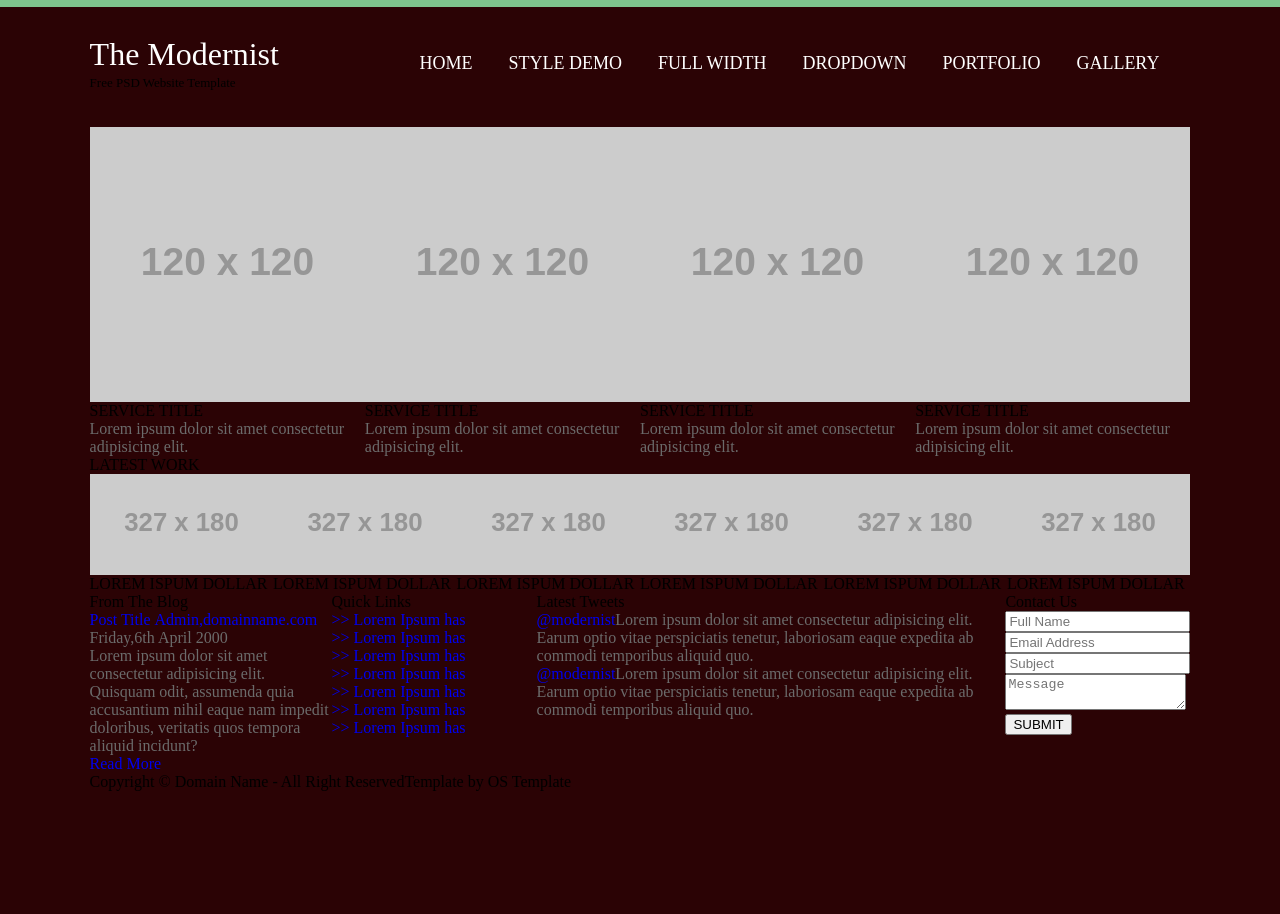
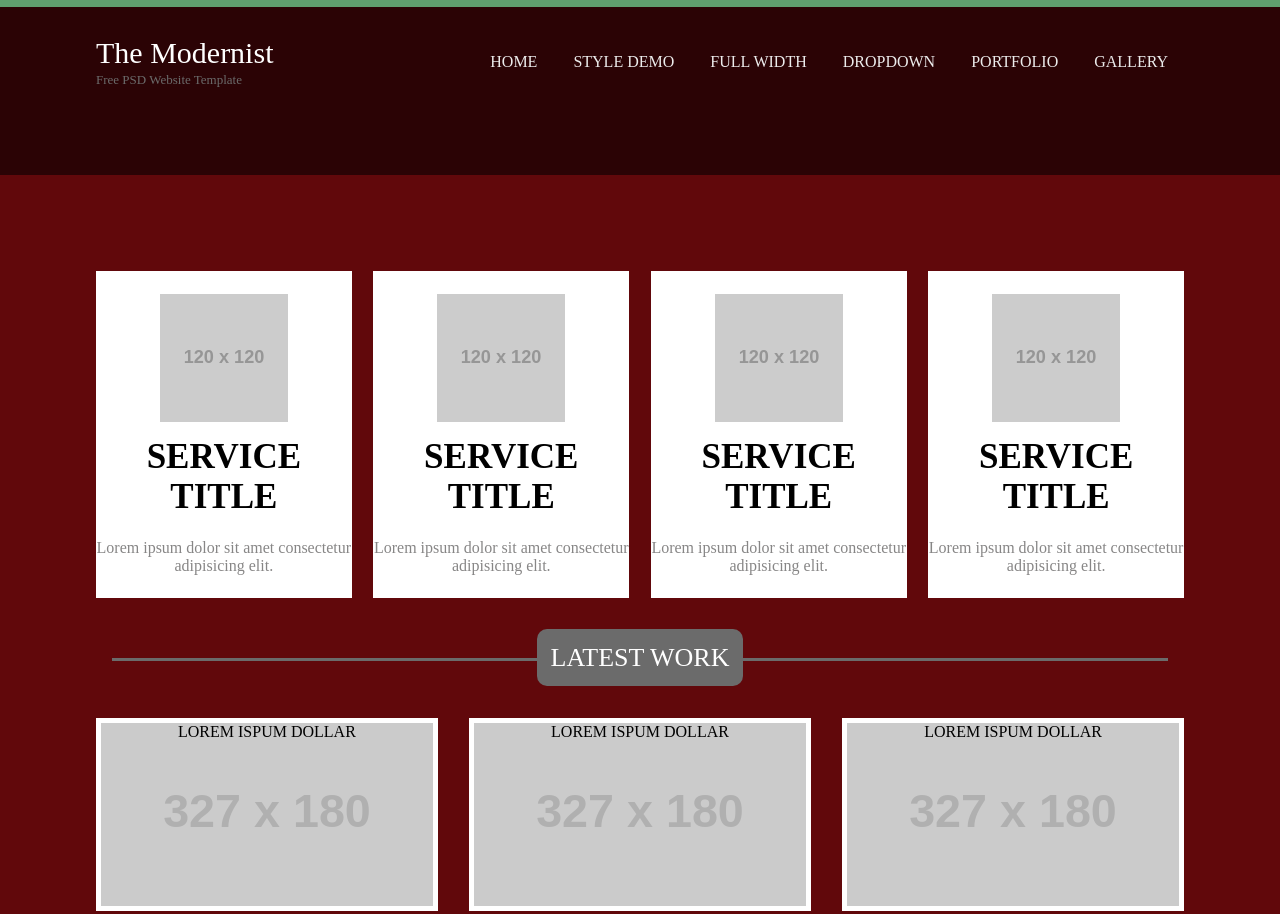
Before and after one commit to idnyaneshwaraxioned/Modernist, a plain HTML site: page index.html in a window 1280 px wide. Shown: the top 914 px of the page. Before the commit the page ends 800 px from the top, so only its background shows below. Drawn offline with Linux system fonts and the light colour scheme; placeholder pictures from the web are drawn by us.

Commit message:
Footer Css done

```diff
--- a/assets/css/style.css
+++ b/assets/css/style.css
@@ -101,27 +101,24 @@ li {
 /*for wrapper*/
 .wrapper {
   max-width: 1360px;
-  width: 86%;
+  width: 85%;
   margin: 0 auto;
 }
 
 .flex { display: flex;}
 
-p { color: #6b6b6b;}
+p { color: #878686;}
 /*=================================
   Header styling starts here
 =================================*/
 
-header {
-  width: 100%;
-  position: relative;
-}
+header { position: relative; }
 
 header::before {
   content: '';
   width: 100%;
   height: 7px;
-  background-color: #7EC48D;
+  background-color: #609f6e;
   position: absolute;
   top: 0;
 }
@@ -134,52 +131,44 @@ header .wrapper {
 .logo { width: 18%;}
 
 .logo a {
-  font-size: 32px;
+  font-size: 30px;
   color: #fff;
 }
 
 .logo span {
   font-size: 13px;
-  columns: #6b6b6b;
+  color: #6b6b6b;
 }
-
-nav { margin-right: 15px;}
 
 .menu-item { position: relative; transition: .6s;}
 
 .menu .menu-item a {
-  padding: 8px 16px;
+  padding: 6px 16px;
   border-radius: 10px;
-  font-size: 18px;
-  color: #fff;
+  font-size: 16px;
+  color: #ececec;
+  transition: .3s;
 }
 
 .menu .menu-item a.active,
-.menu .menu-item a:hover {
-  background-color: #7EC48D;
-}
+.menu .menu-item a:hover { background-color: #609f6e; }
 
 .dropdown {
   display: none;
   position: absolute;
-  top: 38px;
+  top: 32px;
   left: 0;
-  background-color: #7EC48D;
+  background-color: #609f6e;
+  z-index: 2;
 }
 
-.menu-item:hover .dropdown {
-  display: block;
-}
+.menu-item:hover .dropdown { display: block; }
 
 .dropdown li {
   width: 100%;
   border-bottom: 1px solid gray;
 }
 
-.dropdown li a {
-  padding: 8px 16px;
-  font-size: 18px;
-}
 .menu li:last-child {
   display: none;
 }
@@ -193,10 +182,13 @@ nav { margin-right: 15px;}
 =================================*/
 
 /* Banner start here */
-.slider { position: relative; }
+.banner .wrapper { margin-bottom: 4%;}
+
+.slider { position: relative;}
 
 .slide { display: none; }
-.slide.active{
+
+.slide.active {
   width: 86%;
   margin: 0 auto;
   display: flex;
@@ -204,35 +196,46 @@ nav { margin-right: 15px;}
   }
 
 .slide-content {
-  flex-basis: 43%;
+  margin-left: 20px;
+  flex-basis: 40%;
 }
 
 .slide-content h2 {
   color: #fff;
-  font-size: 57px;
+  font-size: 50px;
   font-weight: bold;
   margin-top: 25%;
 }
 
 .slide-content p {
-  font-size: 16px;
+  font-size: 18px;
   margin-top: 6%;
 }
 
 .slide-content a {
+  padding: 10px 16px;
   margin-top: 5%;
-  padding: 10px 16px;
   border-radius: 10px;
   font-size: 18px;
-  color: #fff;
-  background-color: #7EC48D;
+  color: #ececec;
+  background-color: #609f6e;
+  transition: .3s;
 }
+
+.slide-content a:hover {
+  border: 2px solid #609f6e;
+  color: #609f6e;
+  background-color: #fff;
+}
+
 .slide-image { flex-basis: 51% }
+
 .slide-image figure {
-  width: 86%;
-  border: 25px  solid #6b6b6b;
+  width: 88%;
+  border: 30px  solid #6b6b6b;
   border-radius: 50%;
-    }
+}
+
 .slide-image figure img { border-radius: 50% }
 
 .next , .prev {
@@ -240,16 +243,202 @@ nav { margin-right: 15px;}
   top: 50%;
   font-size: 50px;
   font-weight: bold;
-  color: #7EC48D;
+  color: #609f6e;
+  transition: .3s;
 }
+
 .next {
   right: 0;
 }
+
+.next:hover,
+.prev:hover {
+  color: #fff;
+  background-color: #609f6e;
+  border-radius: 20px;
+}
+
 /* Banner ends here */
 
+/* Services section start here */
+.services {
+  padding: 4% 0 2% 0;
+  text-align: center;
+  background-color: #61080B;
+}
 
+.service-cards {
+  margin: 30px 0;
+  justify-content: space-between;
+}
 
+.service-cards .card {
+  padding: 23px 0;
+  margin: 15px 0;
+  flex-basis: 23.5%;
+  display: flex;
+  justify-content: space-between;
+  align-items: center;
+  flex-direction: column;
+  background-color: #fff;
+  transition: all .3S;
+}
 
+.service-cards .card:hover {
+  color: #fff;
+  background-color: #609f6e;
+}
+
+.service-cards .card figure { width: 50%; }
+
+.service-cards .card h3 {
+  margin: 15px 0;
+  font-size: 35px;
+  font-weight: bold;
+}
+.service-cards .card p { margin-top: 7px;}
+
+.services h4 {
+  padding: 14px;
+  display: inline;
+  border-radius: 10px;
+  position: relative;
+  font-size: 26px;
+  color: #fff;
+  background: #6b6b6b;
+}
+.services h4::before,
+.services h4::after {
+  content: '';
+  width: 205%;
+  height: 3px;
+  position: absolute;
+  top: 50%;
+  background-color: #6b6b6b;
+}
+
+.services h4::before { left: 100%; }
+.services h4::after { right: 100%; }
+
+.works-card {
+  margin-top: 45px;
+  flex-wrap: wrap;
+  justify-content: space-between;
+}
+
+.works-card li {
+  margin-bottom: 30px;
+  flex-basis: 30.5%;
+  border: 5px solid #fff;
+  position: relative;
+}
+
+.works-card li:hover .overlay { display: none; }
+
+.overlay {
+  width: 100%;
+  height: 100%;
+  position: absolute;
+  top: 0;
+  left: 0;
+  background-color: rgb(203, 203, 203, .5);
+}
+
+.overlay:hover .content {
+  display: block;
+}
+
+.overlay .content {
+  width: 100%;
+  position: absolute;
+  bottom: 0;
+  left: 50%;
+  transform: translateX(-50%);
+  background-color: #333333;
+}
+
+.overlay .content h5 {
+  padding: 5px 10px;
+  color: #fff;
+}
+/* Services section ends here */
+
+/* Contact and link section start here */
+.contact-section {
+  width: 100%;
+  padding-bottom: 45px;
+  background-color: #333333;
+}
+
+.contact-section .wrapper { justify-content: space-between; }
+
+.contact-section .wrapper div { flex-basis: 22%; }
+
+.contact-section .wrapper div h6 {
+  margin: 40px 0;
+  font-size: 18px;
+  color: #fff;
+}
+
+.contact-section .wrapper div a {
+  margin: 7px 0;
+  display: block;
+  color: #609f6e;
+}
+
+.contact-section .wrapper div p { margin: 10px 0; font-size: 16px;}
+
+.blogs a span {
+  font-size: 12px;
+  color: #333333;
+}
+
+.quick-links .fa {
+  margin: 0 5px;
+  font-size: 20px;
+  color: #609f6e;
+}
+
+.quick-links ul li { border-bottom: 1px solid #609f6e; }
+
+.tweets a { display: inline !important; }
+
+.form-control input[type="text"],
+.form-control input[type="email"],
+.form-control textarea {
+  width: 100%;
+  padding: 10px;
+  margin-bottom: 10px;
+  border-radius: 8px;
+  outline: none;
+  border: none;
+  background-color: #272727;
+}
+
+.form-control input[type="email"] { padding: 15px 10px;}
+
+.form-control textarea { padding: 8px 10px; }
+
+.form-control .submit {
+  padding: 12px 22px;
+  margin-bottom: 10px;
+  border-radius: 8px;
+  outline: none;
+  border: none;
+  font-size: 16px;
+  font-weight: 600;
+  font-family: serif;
+  color: #272727;
+  background-color: #609f6e;
+  transition: .6s;
+}
+
+.form-control .submit:hover {
+  border: 1px solid #609f6e;
+  color: #609f6e;
+  background-color: #272727;
+}
+/* Contact and link section ends here */
 
 
 /*=================================
@@ -259,9 +448,18 @@ nav { margin-right: 15px;}
 /*=================================
   footer styling starts here
 =================================*/
+footer {
+  border-top: 1px solid #000;
+  background-color: #333333;
+}
 
+footer .wrapper { justify-content: space-between; }
 
-
+footer .wrapper span {
+  margin: 23px 0;
+  font-size: 16px;
+  color: #878686;
+}
 
 
 
```
